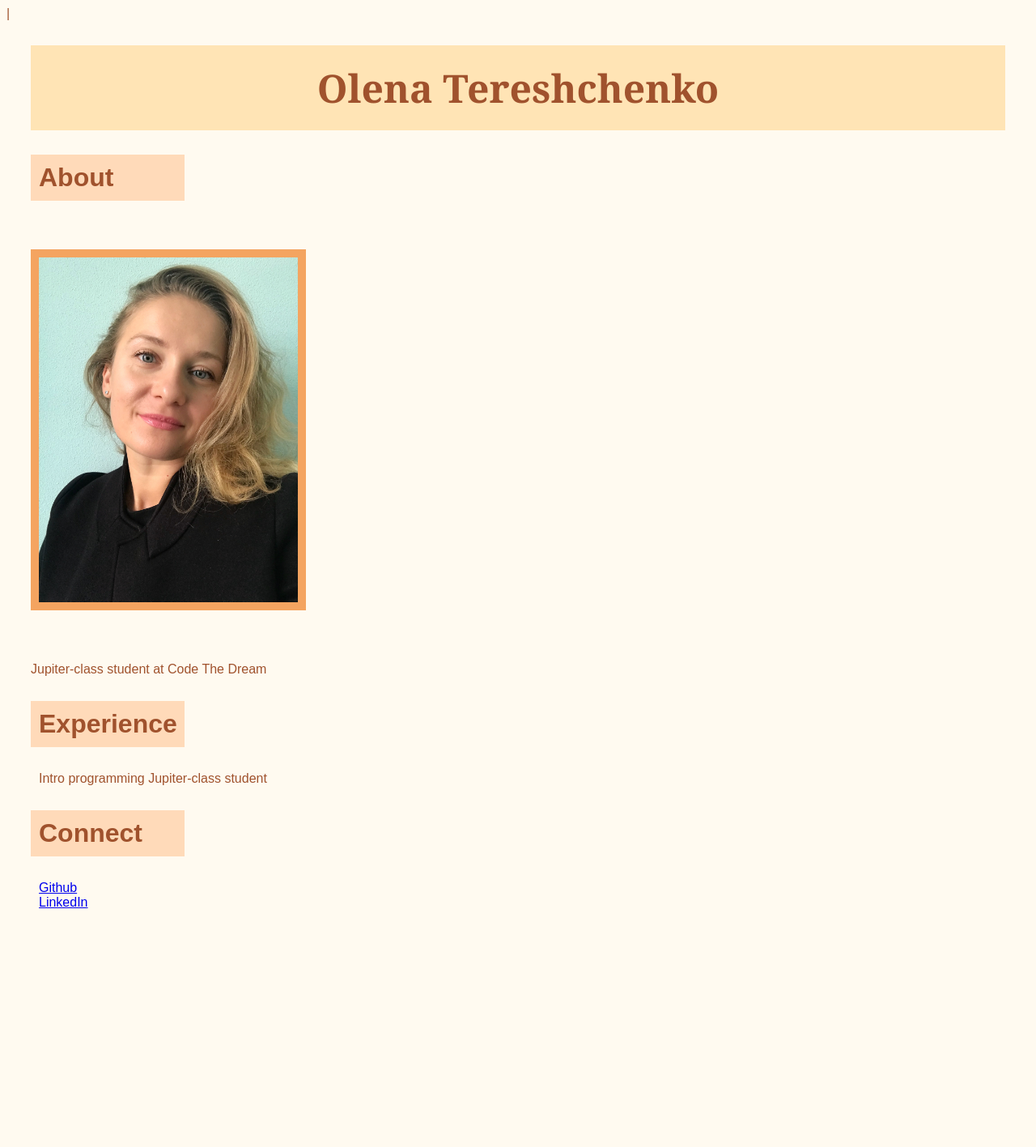
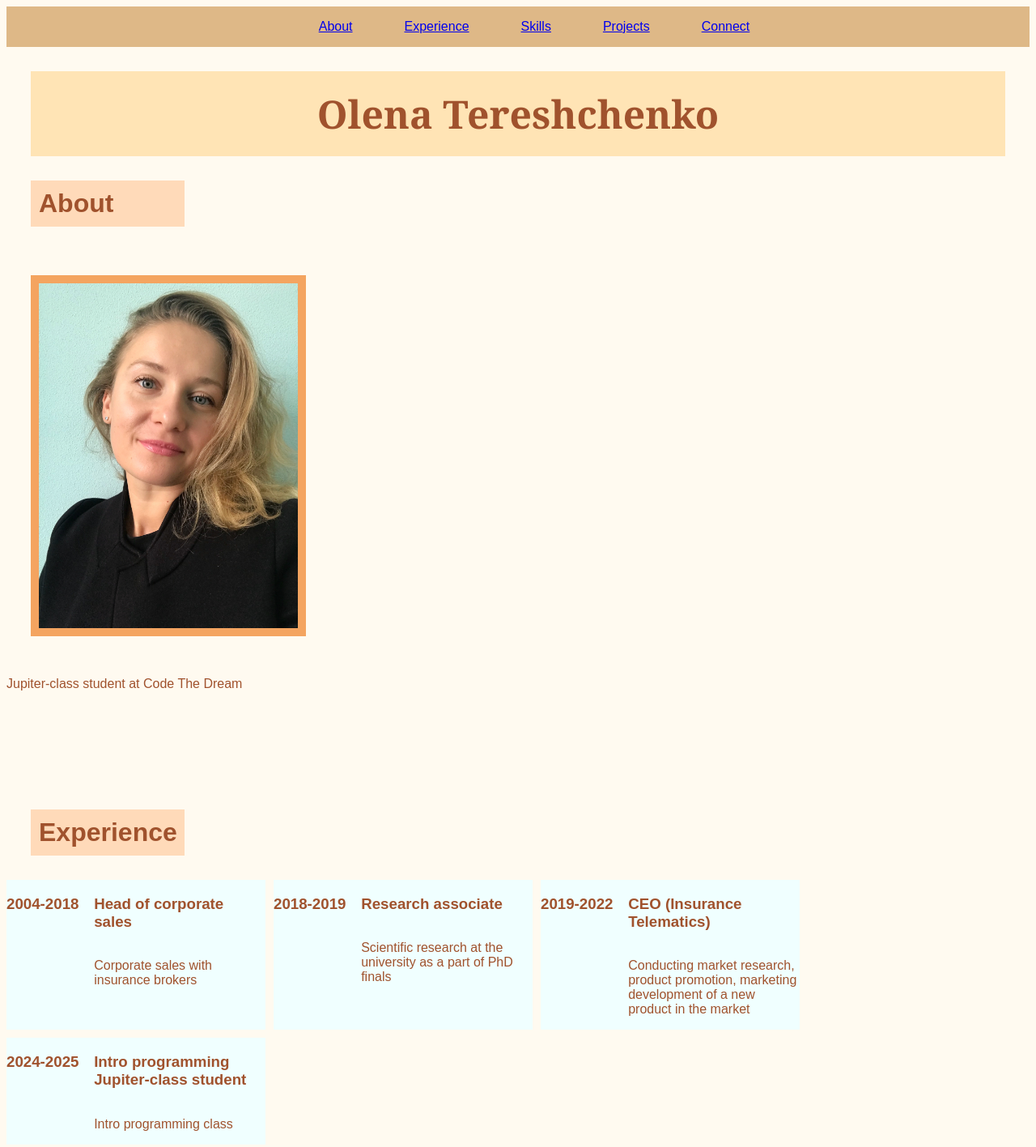
Before and after one commit to OlenaTere/Olena-Tereshchenko-Jupiter, a plain HTML site: page index.html in a window 1280 px wide. Shown: the top 1417 px of the page at 81% size. Before the commit the page ends 1140 px from the top, so only its background shows below. Drawn offline with Linux system fonts and the light colour scheme.

Commit message:
formatted styles added

```diff
--- a/css/index.css
+++ b/css/index.css
@@ -1,14 +1,14 @@
 body {
     background-color: floralwhite;
     color: sienna;
-    font-family: sans-serif
+    font-family: sans-serif;
 
 }
 
 #name-header {
     font-family: Georgia, 'Times New Roman', Times, serif;
     font-size: 3rem;
-    padding-top: 0.5;
+    padding-top: 0.5em;
     background-color: moccasin;
     text-align: center;
     padding: 10px;
@@ -33,10 +33,57 @@ h2 {
 
 }
 
-.ocupation {
-    padding: 0px;
-    margin: 30px;
+#navigation {
+    position: sticky;
+    display: flex;
+    justify-content: center;
+    top: 0;
+    opacity: 100%;
+    width: 100%;
+    background-color: burlywood;
 
+}
+
+#navigation ul {
+    display: flex;
+    flex-direction: row;
+    justify-content: center;
+    gap: 4em;
+    list-style: none;
+    padding-bottom: 0;
+}
+
+#about, #experience, #skills, #projects, #connect {
+    scroll-margin-top: 3em;
+}
+
+section {
+    padding-bottom: 100px;
+}
+
+.experience-container {
+    display: flex;
+    flex-wrap: wrap;
+    gap: 10px;
+}
+
+.experience-item {
+    display: flex;
+    flex-direction: row;
+    background-color: azure;
+    padding: 0,5em;
+    width: 20em;
+}
+
+.one-experience {
+    display: flex;
+    flex-direction: column;
+}
+
+.date {
+    font-weight: bold;
+    margin-right: 1em;
+    min-width: fit-content;
 }
 
 li {
--- a/index.html
+++ b/index.html
@@ -4,29 +4,86 @@
     <title>Olena Tereshchenko's portfolio</title>
     <meta charset="UTF-8">
     <meta name="keywords" content="HTML, CSS, JavaScript">
-    <link href="css/index.css" rel="stylesheet">|
+    <link href="css/index.css" rel="stylesheet">
 </head>
 <body>
-    <h1 id="name-header">Olena Tereshchenko</h1>
+    <nav id="navigation">
+        <ul>
+            <li><a href="about">About</a></li>
+            <li><a href="experience">Experience</a></li>
+            <li><a href="skills">Skills</a></li>
+            <li><a href="projects">Projects</a></li>
+            <li><a href="connect">Connect</a></li>
+        </ul>
+    </nav>
+
+    <div id="name-container">
+        <h1 id="name-header">Olena Tereshchenko</h1>
+    </div>
+
     <section id="about">
         <h2 class="section-header">About</h2>
         <img src="img/profile_photo.jpeg"
         alt="Olena Tereshchenko Headshot",
         id="profile-picture">
-        <p class="ocupation">Jupiter-class student at Code The Dream</p>
+        <p>Jupiter-class student at Code The Dream</p>
     </section>
+
     <section id="experience">
-        <h2 class="section-header">Experience</h2>
+        <h2>Experience</h2>
+        <div class="experience-container">
+            <div class="experience-item">
+                <h3 class="date">2004-2018</h3>
+                <div class="one-experience">
+                    <h3 class="one-experience-heading">Head of corporate sales</h3>
+                    <p class="experience-description">Corporate sales with insurance brokers</p>
+                </div>
+            </div>
+
+            <div class="experience-item">
+                <h3 class="date">2018-2019</h3>
+                <div class="one-experience">
+                    <h3 class="one-experience-heading">Research associate</h3>
+                    <p class="experience-description">Scientific research at the university as a part of PhD finals</p>
+                </div>
+            </div>
+
+            <div class="experience-item">
+                <h3 class="date">2019-2022</h3>
+                <div class="one-experience">
+                    <h3 class="one-experience-heading">CEO (Insurance Telematics)</h3>
+                    <p class="experience-description">Сonducting market research, product promotion, marketing development of a new product in the market</p>
+                </div>
+            </div>
+
+            <div class="experience-item">
+                <h3 class="date">2024-2025</h3>
+                <div class="one-experience">
+                    <h3 class="one-experience-heading">Intro programming Jupiter-class student</h3>
+                    <p class="experience-description">Intro programming class</p>
+                </div>
+            </div>
+        </div>
+    </section>
+
+    <section id="skills">
+        <h2>Skills</h2>
+    </section>
+
+    <section id="projects">
+        <h2>Projects</h2>
         <ul>
-            <li>Intro programming Jupiter-class student</li>
+
         </ul>
     </section>
+
     <section id="connect">
         <h2 class="section-header">Connect</h2>
         <ul>
             <li><a href="https://github.com/OlenaTere">Github</a></li>
-            <li><a href="www.linkedin.com/in/olena-tereshchenko-530330231">LinkedIn</a></li>
+            <li><a href="https://www.linkedin.com/in/olena-tereshchenko-530330231">LinkedIn</a></li>
         </ul>
     </section>
+
 </body>
 </html>
```
